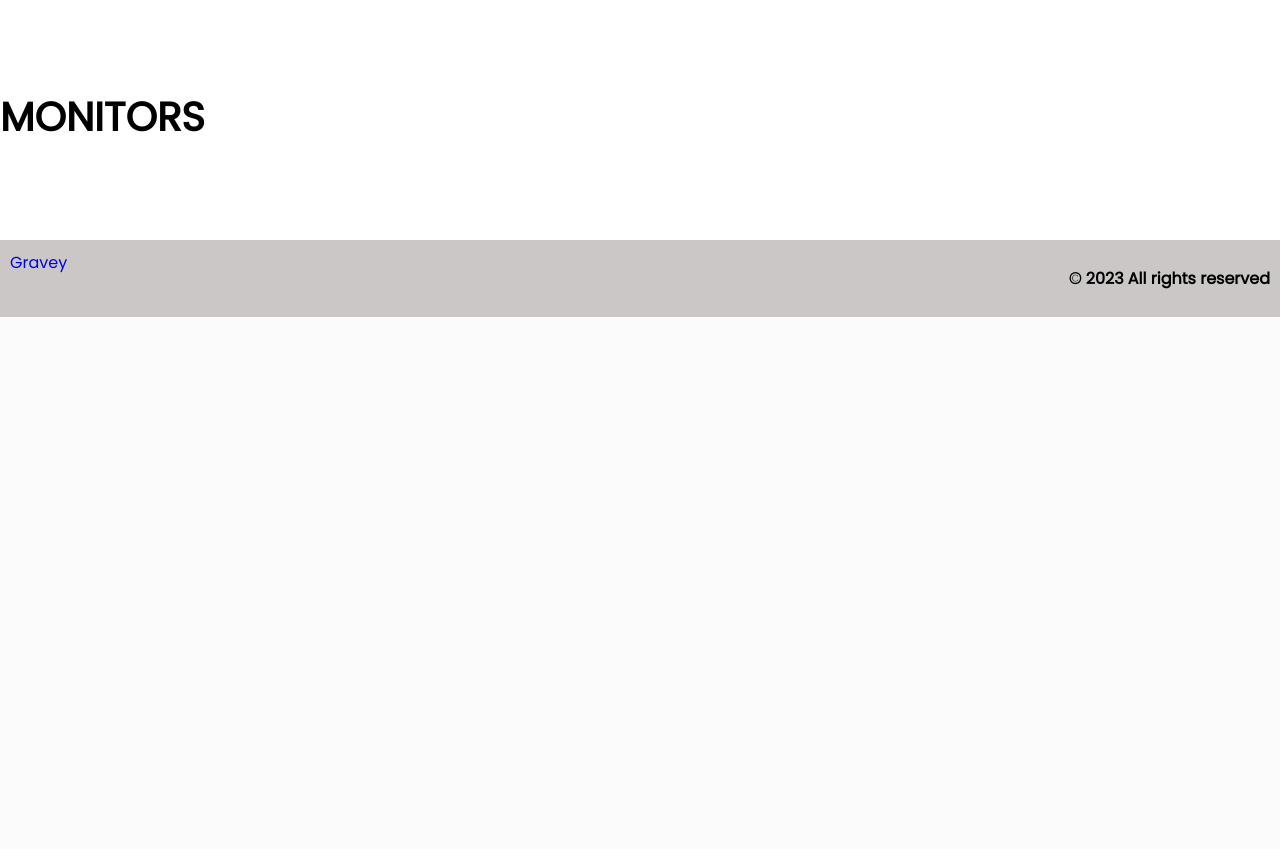
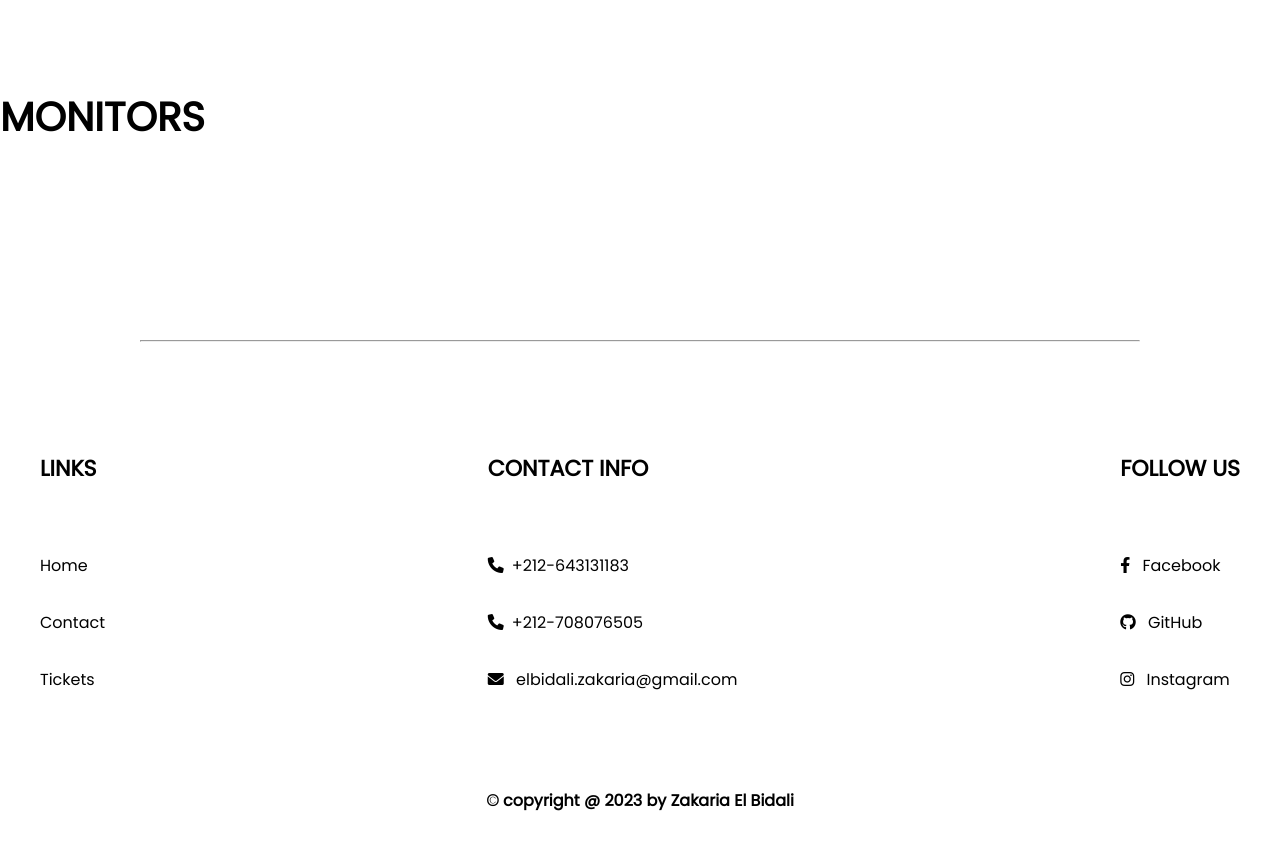
Before and after one commit to Zakaria12e/Ecom-website, a PHP site: page /home.php in a window 1280 px wide. Shown: the part 1644-2493 px from the top of the page. Before the commit the page ends 1961 px from the top, so only its background shows below. Run offline with PHP 8.4, Linux system fonts and the light colour scheme; the visitor is signed in with stand-in values (Sample User, id 1); data that the repository does not hold is empty.

Commit message:
add footer file and some css and change the msgs of login,signup...

```diff
--- a/Panier.php
+++ b/Panier.php
@@ -6,8 +6,6 @@
  else{
 
 ?>
-
-
 
  <!DOCTYPE html>
  <html lang="fr">
@@ -21,9 +19,7 @@
 
  <body>
 
-
  <header class="header">
-
 
 <a class="logo" href="home.php">Gravey</a>
 <nav class="navbar">
@@ -200,7 +196,6 @@
 
            }
 
-
       echo'<div style=" display:flex; justify-content: space-between; align-items: center;">';
            echo'<b><h1>Total shipping</h1></b>';
            echo'<b><h1>free</h1></b>';
--- a/Products.css
+++ b/Products.css
@@ -32,6 +32,7 @@ section {
     padding: 15px;
 
 }
+
 
 .product-details {
    display: none;
@@ -81,29 +82,38 @@ h2.title{
    font-size: 40px;
 
 }
-footer {
-    background-color: #cbc7c7;
-    color: #fff;
-    text-align: center;
-    padding: 10px;
-    display: flex;
-    justify-content: space-between;
-  }
 
-  .social-links a {
-    text-decoration: none;
-    font-size: 20px;
-    margin: 0 10px;
-  }
+.message{
+  position: sticky;
+  top:0;
+  margin:0 auto;
+  margin-bottom: -110px;
+  margin-top: 10px;
+  max-width: 60%;
+  background-color: rgba(255, 255, 255, 0.987);
+  padding:2rem;
+  display: flex;
+  align-items: center;
+  justify-content: space-between;
+  z-index: 10000;
+  gap:1.5rem;
+  border-radius: 20px;
 
-#fblink{
-  color: #1866e3;
 }
-#maillink{
-  color: #a19c9c;
+
+.message span{
+  font-size: 2rem;
+  color: black;
 }
-#gitlink{
-  color: #000000;
+
+.message i{
+  cursor: pointer;
+  color: red;
+  font-size: 2.5rem;
+}
+
+.message i:hover{
+  transform: rotate(180deg);
 }
 
 
--- /dev/null
+++ b/footer.php
@@ -0,0 +1,33 @@
+<section class="footer">
+
+   <div class="box-container">
+
+      <div class="box">
+         <h3>Links</h3>
+         <a href="home.php">Home</a>
+         <a href="support.php">Contact</a>
+         <a href="mes_tickets.php">Tickets</a>
+
+      </div>
+
+
+      <div class="box">
+         <h3>contact info</h3>
+         <a href="tel:+212643131183"><i class="fas fa-phone"></i>+212-643131183</a>
+         <a href="tel:+212708076505"><i class="fas fa-phone"></i>+212-708076505</a>
+         <a href="mailto:example@example.com"><i class="fas fa-envelope"></i> elbidali.zakaria@gmail.com </a>
+      </div>
+
+      <div class="box">
+         <h3>follow us</h3>
+         <a href="https://www.facebook.com/zakaria.elbidali1" target="_blank"> <i class="fab fa-facebook-f"></i> Facebook </a>
+         <a href="https://github.com/Zakaria12e" target="_blank"> <i class="fab fa-github"></i> GitHub</a>
+         <a href="https://www.instagram.com/zakaria.elbidali1" target="_blank"> <i class="fab fa-instagram"></i> Instagram </a>
+
+      </div>
+
+   </div>
+
+   <p class="credit"> &copy; copyright  @ <?php echo date('Y'); ?> by <span> Zakaria El Bidali</span> </p>
+
+</section>
--- a/home.php
+++ b/home.php
@@ -11,6 +11,7 @@ else{
 <head>
   <meta charset="UTF-8">
   <meta name="viewport" content="width=device-width, initial-scale=1.0">
+  <link rel="stylesheet" href="https://cdnjs.cloudflare.com/ajax/libs/font-awesome/6.0.0/css/all.min.css">
   <link rel="stylesheet" href="style.css">
   <link rel="stylesheet" href="Products.css">
   <link rel="stylesheet" href="nav.css">
@@ -312,11 +313,8 @@ if ($result) {
     </section>
 
     </main>
-    <footer>
-    <a href="home.php">Gravey</a>
-    <p style=" margin-left: 50px; color: black;">&copy; 2023 All rights reserved</p>
-
-   </footer>
+    <hr style=" margin: 100px 140px">
+    <div><?php include 'footer.php'; ?></div>
     <script src="script.js"></script>
 </body>
 </html>
--- a/script.js
+++ b/script.js
@@ -1,10 +1,7 @@
 
  //support et authentification msgs
-  let errmsg = document.getElementById('errMessage');
   let confmsg = document.getElementById('confMessage');
   setTimeout(function() { errmsg.classList.add('hide-message');} , 2000);
-  setTimeout(function() { confmsg.classList.add('hide-message');} , 2000);
-
 
 
       //add product msg
--- a/style.css
+++ b/style.css
@@ -30,24 +30,6 @@ margin: 0;
 padding: 0;
 }
 
-div.confirmationmsg{
-border: 1px solid green;
-color: darkgreen;
-padding: 6px;
-border-radius: 6px;
-background-color:rgb(145, 228, 145);
-text-align: center;
-
-
-}
-div.erreurmsg{
-border: 1px solid darkred;
-color: darkred;
-padding: 6px;
-border-radius: 6px;
-background-color:rgb(228, 145, 145);
-text-align: center;
-}
 div.titre{
   text-align: center;
   color:rgb(17, 17, 17)
@@ -135,3 +117,49 @@ color: #344be1;
 p{
   font-weight: 600;
 }
+
+.footer{
+  background-color: rgb(255, 255, 255);
+}
+
+.footer .box-container{
+  max-width: 1200px;
+  margin:0 auto;
+  display: flex;
+  justify-content: space-between;
+
+}
+
+.footer .box-container .box h3{
+  text-transform: uppercase;
+  color:black;
+
+  padding-bottom: 2rem;
+}
+
+.footer .box-container .box p,
+.footer .box-container .box a{
+  display: block;
+
+  padding:1rem 0;
+  color: #000000;
+  text-decoration: none;
+}
+
+.footer .box-container .box p i,
+.footer .box-container .box a i{
+  color:rgb(0, 0, 0);
+  padding-right: .5rem;
+}
+
+.footer .box-container .box a:hover{
+  color:rgb(19, 159, 205);
+
+}
+
+.footer .credit{
+  text-align: center;
+
+  margin-top: 2.5rem;
+  padding-top: 2.5rem;
+}
```
Also changed, not shown: Admin0.css (+32 -0 lines), authentification.css (+31 -19 lines), details.php (+15 -2 lines), login.php (+17 -15 lines), signup.php (+13 -13 lines), support.php (+16 -7 lines).
